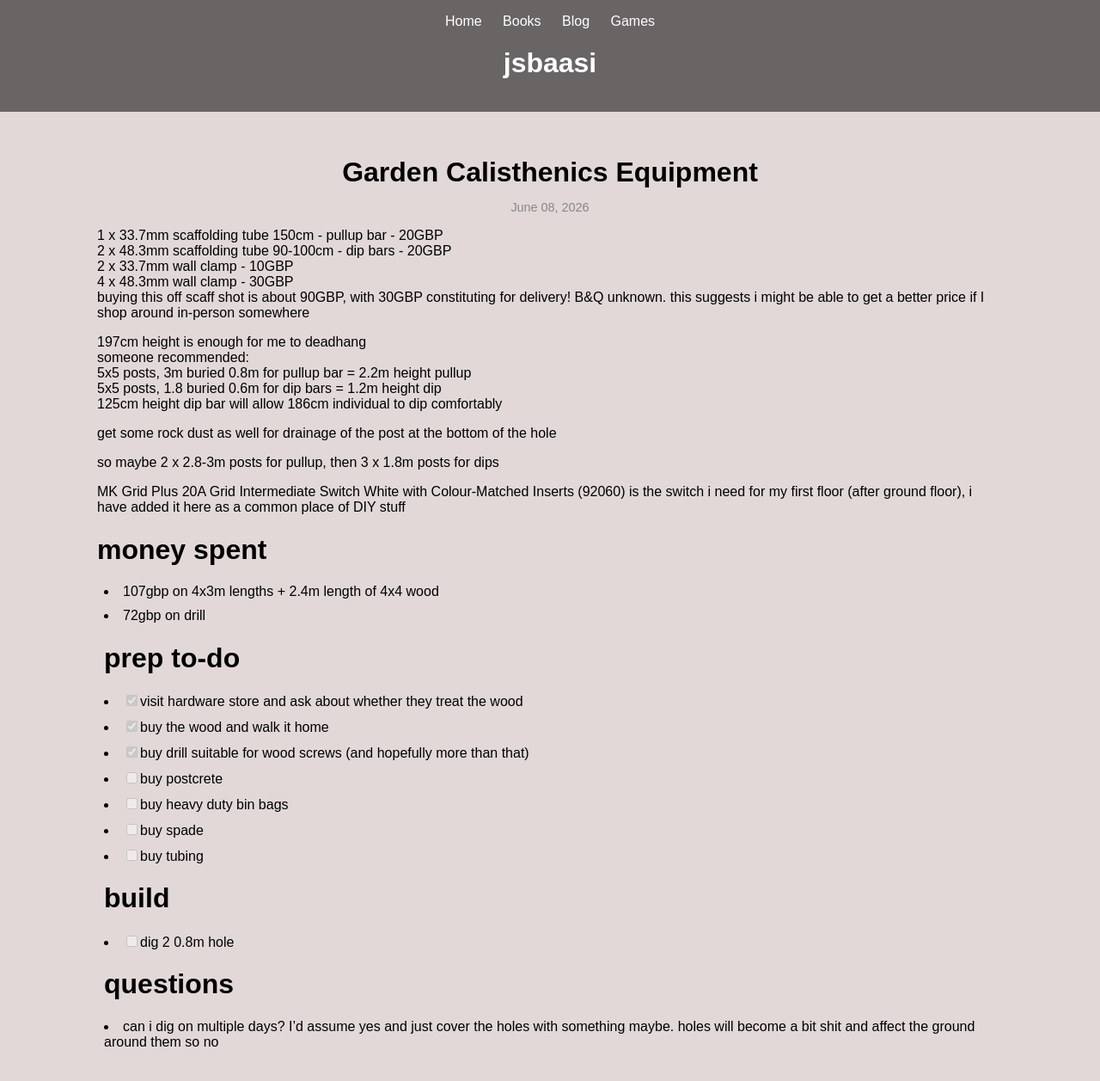
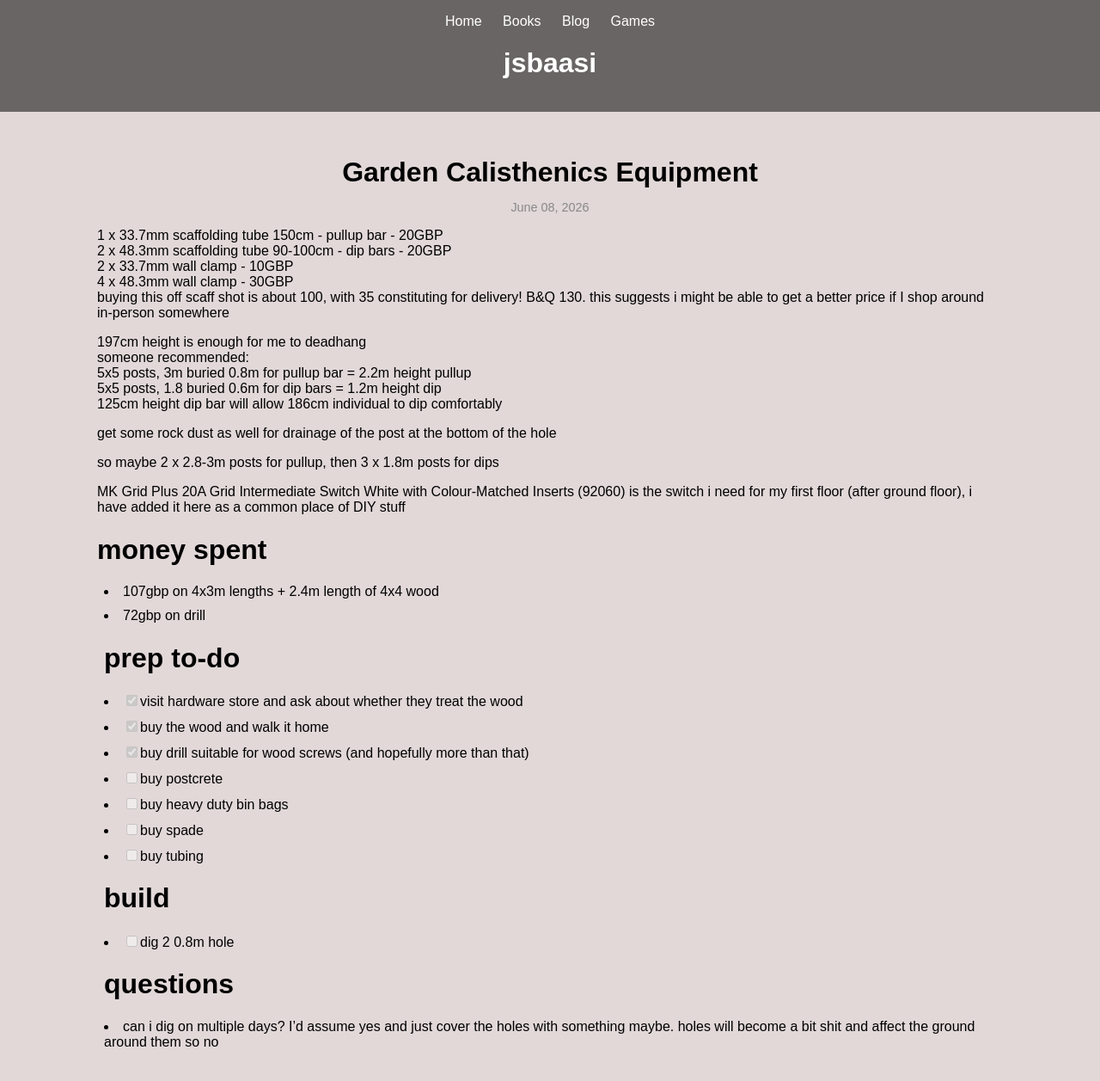
Before and after one commit to jsbaasi/jsbaasi.github.io, a Jekyll site: the page built from _posts/2026-06-08-garden-calisthenics-equipment.md, in a window 1280 px wide. Shown: the whole page at 86% size. Built offline with Jekyll 4.4.1, drawn with Linux system fonts in a browser that asks for light colours.

Commit message:
vault backup: 2026-07-17 20:35:03

```diff
--- a/_posts/2026-06-08-garden-calisthenics-equipment.md
+++ b/_posts/2026-06-08-garden-calisthenics-equipment.md
@@ -9,7 +9,7 @@ permalink: /garden-calisthenics-equipment/
 2 x 48.3mm scaffolding tube 90-100cm - dip bars - 20GBP
 2 x 33.7mm wall clamp - 10GBP
 4 x 48.3mm wall clamp - 30GBP
-buying this off scaff shot is about 90GBP, with 30GBP constituting for delivery! B&Q unknown. this suggests i might be able to get a better price if I shop around in-person somewhere
+buying this off scaff shot is about 100, with 35 constituting for delivery! B&Q 130. this suggests i might be able to get a better price if I shop around in-person somewhere
 
 197cm height is enough for me to deadhang
 someone recommended:
```
